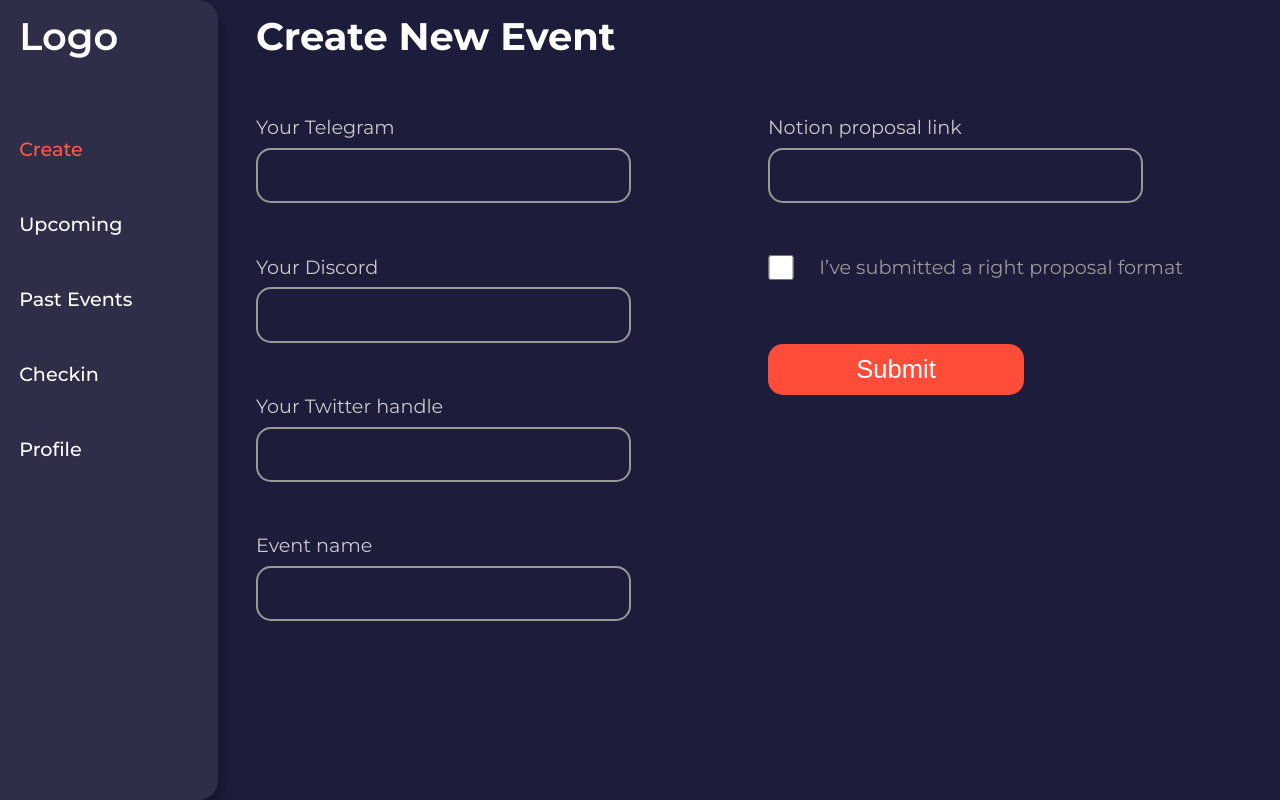
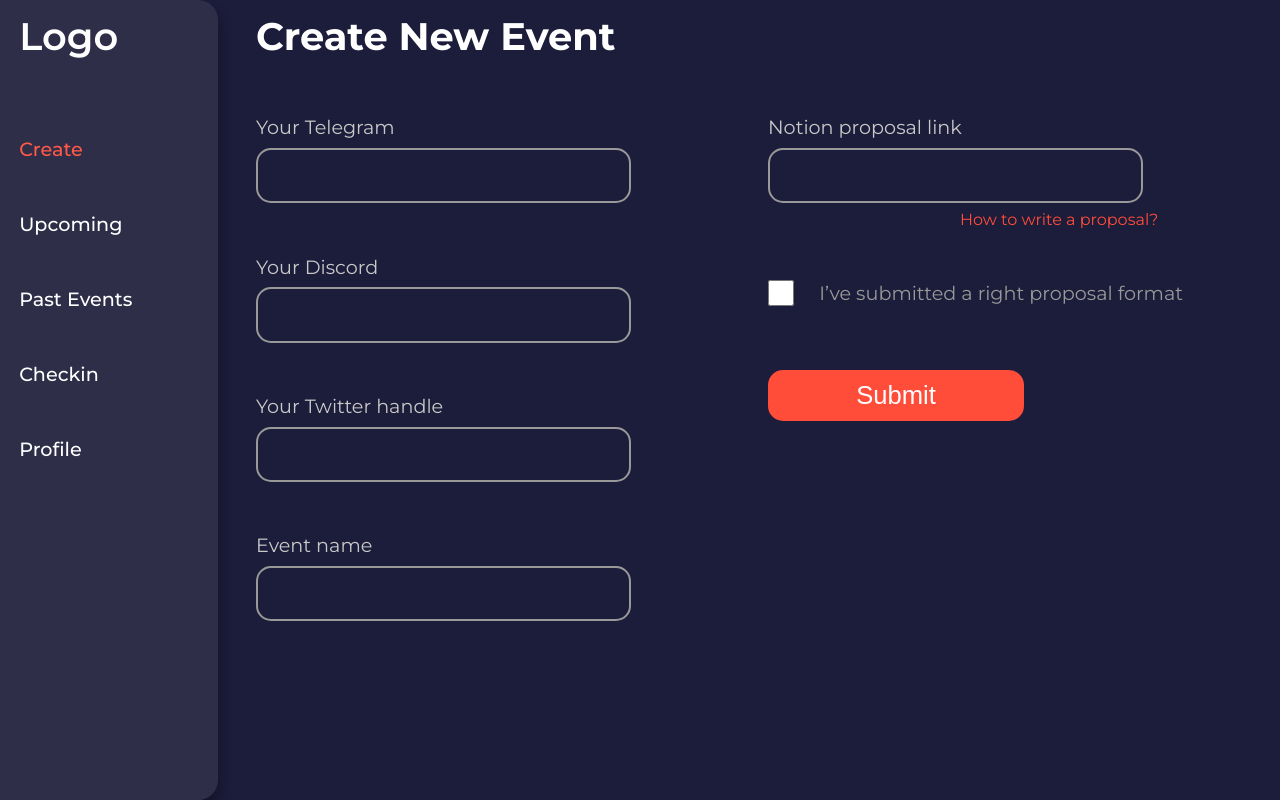
Before and after one commit to jrcarlos2000/StarknetHackParis, a React (Create React App) app in the folder frontend/: page /create in a window 1280 px wide. Built offline with nearby package versions, Linux system fonts and the light colour scheme.

Commit message:
how to add a proposal link

```diff
--- a/frontend/src/components/Create.js
+++ b/frontend/src/components/Create.js
@@ -43,6 +43,7 @@ const Create = () => {
                         <div className="input-container">
                             <label className="label">Notion proposal link</label>
                             <input type="text" value={notion} onChange={(e) => setNotion(e.target.value)} className="input-field"/>
+                            <a className="how-to-link">How to write a proposal?</a>
                         </div>
                         <div className="checkbox-container">
                             <input type="checkbox" value={checkboxSelected} onChange={(e) => setCheckboxSelected(!(checkboxSelected))} className=" checkbox"/>
--- a/frontend/src/style/create.css
+++ b/frontend/src/style/create.css
@@ -69,3 +69,9 @@ input[type="checkbox"] {
 .create-btn:hover{
     transform: scale(1.05);
 }
+.how-to-link{
+    color: #ff4d3a;
+    margin-left: 15vw;
+    margin-top: 0.5vw;
+    cursor: pointer;
+}
```
